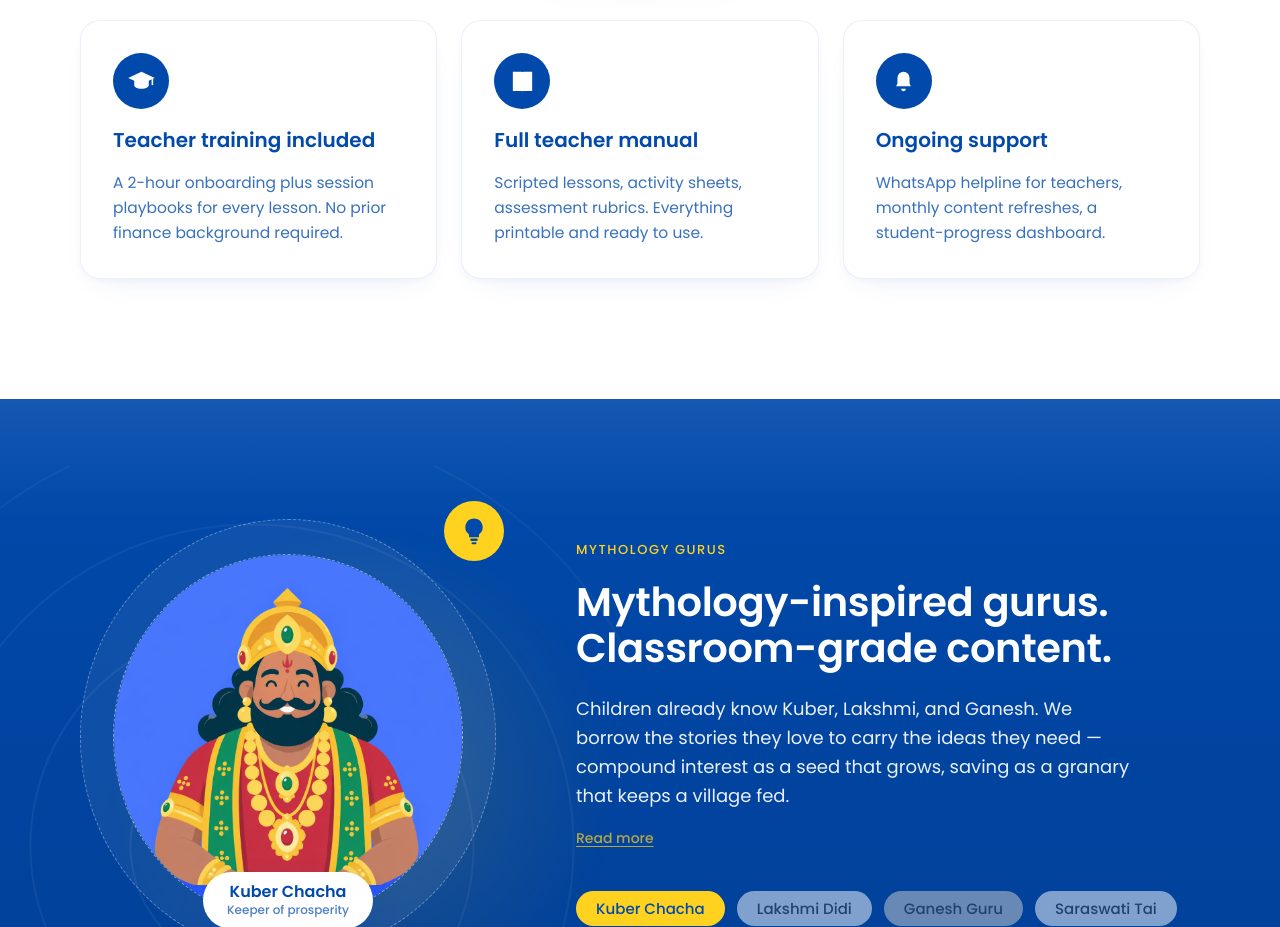
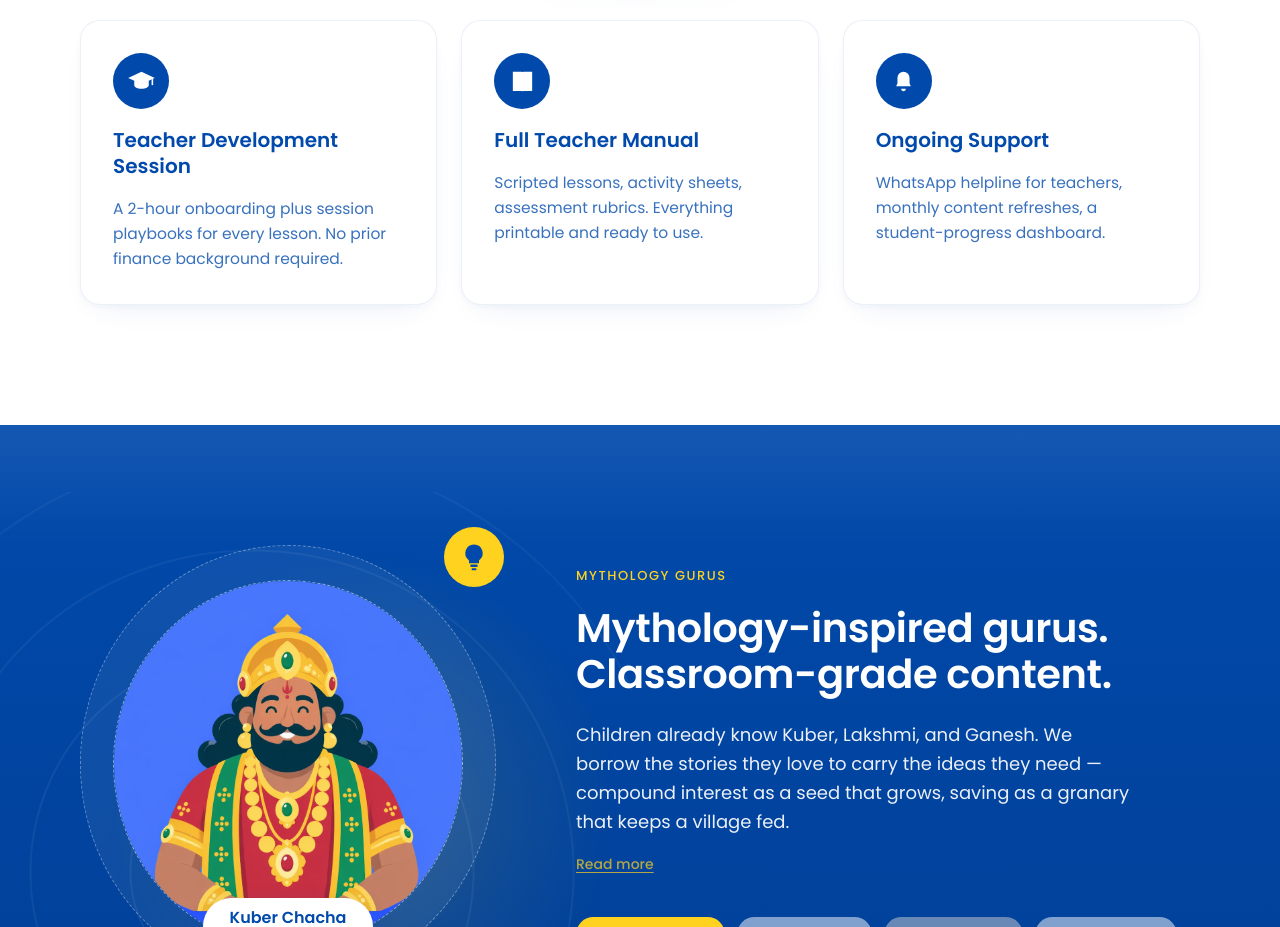
Before and after one commit to pocketed26-ops/final-web, a Next.js app: page / in a window 1280 px wide. Shown: the part 4620-5547 px from the top of the page. Built offline with nearby package versions, Linux system fonts and the light colour scheme.

Commit message:
teacher & school

```diff
--- a/components/PocketEdHomepage.tsx
+++ b/components/PocketEdHomepage.tsx
@@ -1372,17 +1372,17 @@ function TeacherSupportSection() {
   const cards = [
     {
       glyph: GlyphCap,
-      title: 'Teacher training included',
+      title: 'Teacher Development Session',
       body: 'A 2-hour onboarding plus session playbooks for every lesson. No prior finance background required.',
     },
     {
       glyph: GlyphBook,
-      title: 'Full teacher manual',
+      title: 'Full Teacher Manual',
       body: 'Scripted lessons, activity sheets, assessment rubrics. Everything printable and ready to use.',
     },
     {
       glyph: GlyphBell,
-      title: 'Ongoing support',
+      title: 'Ongoing Support',
       body: 'WhatsApp helpline for teachers, monthly content refreshes, a student-progress dashboard.',
     },
   ];
```
